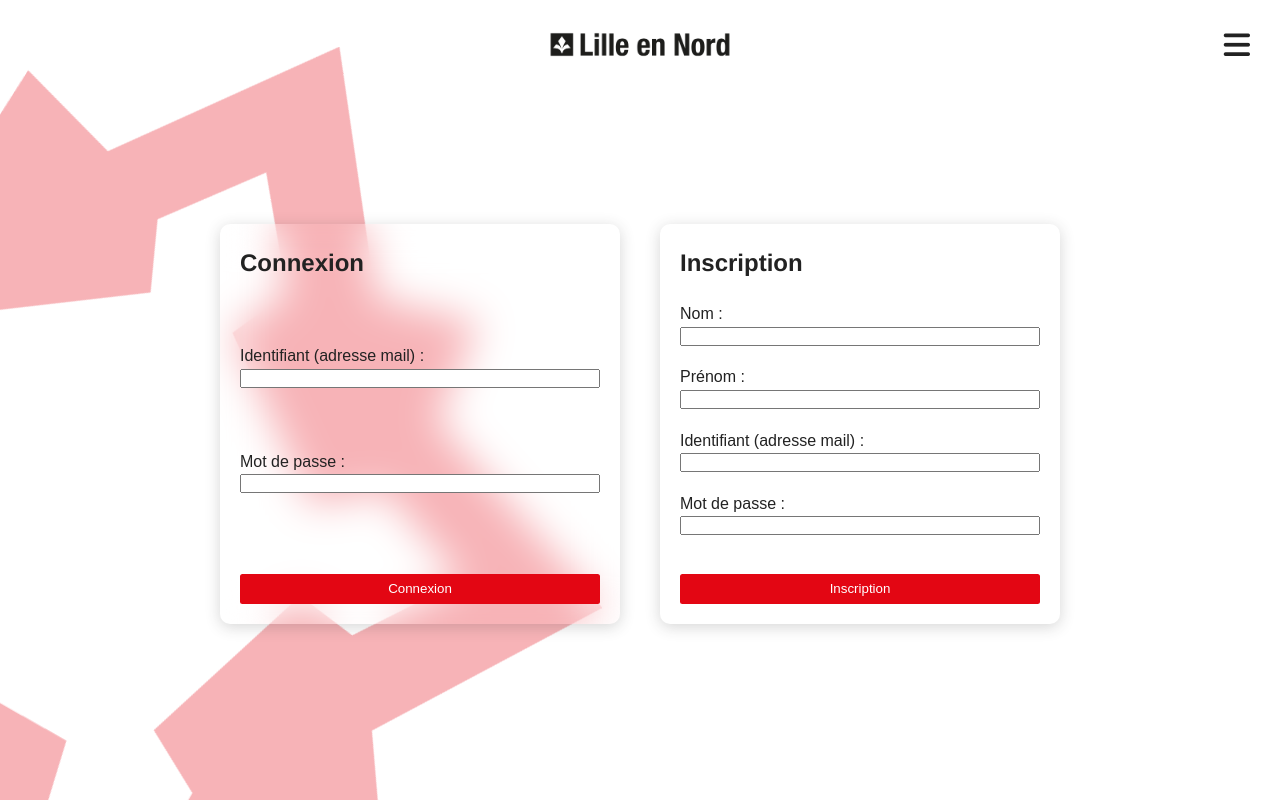
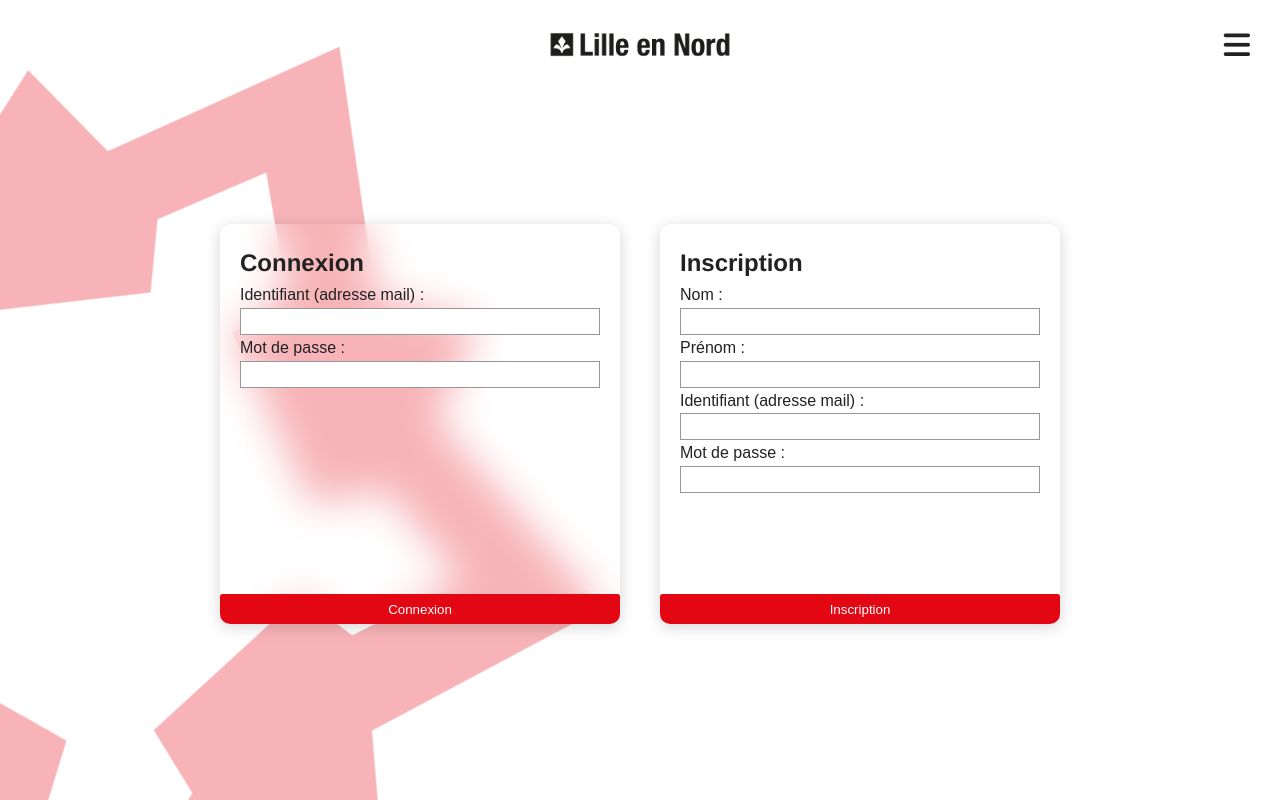
Before and after one commit to Kirjal/lille-en-nord, a Vue app: page /connexion in a window 1280 px wide. Built offline with nearby package versions, Linux system fonts and the light colour scheme.

Commit message:
rectifications css inputs + textarea

```diff
--- a/src/App.vue
+++ b/src/App.vue
@@ -121,6 +121,30 @@ h6 {
 h1, h2, h3, h4, h5, h6 {
     font-family: 'Helvetica Neue';
     font-weight: bold;
+}
+
+input {
+    display: block;
+    width: 100%;
+    padding: 5px;
+    outline: none;
+    border: 1px solid rgb(151, 151, 151);
+}
+
+input:focus {
+  border: 1px solid #555;
+}
+
+textarea {
+    width: 100%;
+    height: 300px;
+    resize: none;
+    outline: none;
+    border: 1px solid rgb(151, 151, 151);
+}
+
+textarea:focus {
+    border: 1px solid #555;
 }
 
 @font-face {
--- a/src/pages/Articles.vue
+++ b/src/pages/Articles.vue
@@ -170,12 +170,6 @@ button:hover {
     background: var(--main-color-darkest);
 }
 
-textarea {
-    width: 100%;
-    height: 300px;
-    resize: none;
-}
-
 .fa-circle-arrow-left {
     position: absolute;
     font-size: 30px;
--- a/src/pages/Connexion.vue
+++ b/src/pages/Connexion.vue
@@ -9,7 +9,7 @@
             </div>
             <div>
                 <label for="password">Mot de passe : </label>
-                <input id="password" v-model.trim="password0" @input="password0_dirty= true" />
+                <input type="password" id="password" v-model.trim="password0" @input="password0_dirty= true" />
                 <small class="error" v-if="password0Error">Veuillez entrer un mot de passe valide</small>
             </div>
             <button :disabled="form0Error">Connexion</button>
@@ -34,7 +34,7 @@
             </div>
             <div>
                 <label for="password">Mot de passe : </label>
-                <input id="password" v-model.trim="users.password" @input="password_dirty= true" />
+                <input type="password" id="password" v-model.trim="users.password" @input="password_dirty= true" />
                 <small class="error" v-show="passwordError">Veuillez entrer un mot de passe valide</small>
             </div>
             <button :disabled="formError">Inscription</button>
@@ -152,17 +152,12 @@ form {
     height: 400px;
     display: flex;
     flex-direction: column;
-    justify-content: space-between;
     margin: 20px;
     backdrop-filter: blur(20px);
     box-shadow: 0 3px 15px rgba(51, 51, 51, 0.2);
     padding: 20px;
     border-radius: 10px;
-}
-
-input {
-    display: block;
-    width: 100%;
+    overflow: hidden;
 }
 
 button {
@@ -175,10 +170,12 @@ button {
     white-space: nowrap;
     text-decoration: none;
     padding: 0.25rem 0.5rem;
-    margin: 20px 0 0 0;
     width: 100%;
     cursor: pointer;
     transition: all .2s ease-in-out;
+    position: absolute;
+    bottom: 0;
+    left: 0;
 }
 
 button:hover {
--- a/src/pages/Nouveau.vue
+++ b/src/pages/Nouveau.vue
@@ -100,17 +100,6 @@ export default {
     border-radius: 10px;
 }
 
-input {
-    display: block;
-    width: 100%;
-}
-
-textarea {
-    width: 100%;
-    height: 300px;
-    resize: none;
-}
-
 button {
     height: 30px;
     border: 0;
```
